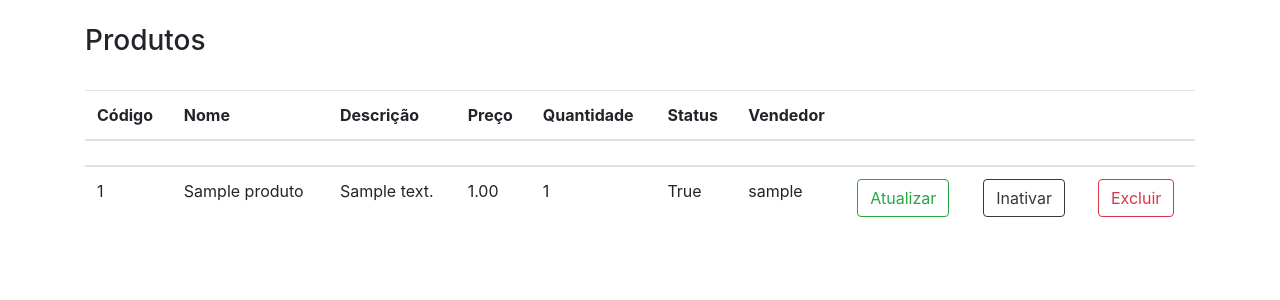
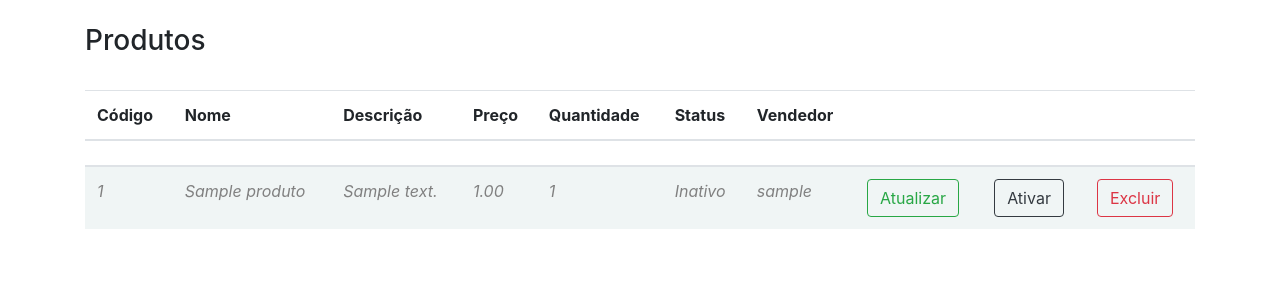
Before and after one commit to vaniapatriciab/desafio_luiza_code, a Django app: page / in a window 1280 px wide. Shown: the part 176-476 px from the top of the page. Run offline with Django 3.2, Linux system fonts and the light colour scheme; tables that the repository leaves empty hold one stand-in row (values such as "Sample post").

Commit message:
Aparecer quando é inativo
Layout do index

```diff
--- a/luiza_code/lu_marketplace/templates/lu_marketplace/index.html
+++ b/luiza_code/lu_marketplace/templates/lu_marketplace/index.html
@@ -5,6 +5,14 @@
     </br>
     <h3>Produtos</h3>
     </br>
+
+    <style>
+        .inativo {
+          color: gray;
+          font-style: italic;
+          background-color: #f0f5f5;
+        }
+    </style>
 
     <div class="table-responsive">
         {% if produtos %}
@@ -31,28 +39,52 @@
             </th>
             <td>
                 {% for produto in produtos %}
+
             </td>
 
             <tbody>
-                <td> {{produto.prod_codigo}}</td>
+                {% if produto.prod_inativo %}
+                <td class="inativo"> {{produto.prod_codigo}} </td>
+                <td class="inativo"> {{produto.prod_nome}} </td>
+                <td class="inativo"> {{produto.prod_descricao}} </td>
+                <td class="inativo"> {{produto.prod_preco}} </td>
+                <td class="inativo"> {{produto.prod_qtd}} </td>
+                <td class="inativo"> Inativo</td>
+                <td class="inativo"> {{produto.vend_id}} </td>
+                <td class="inativo"><form class="form-inline my-2 my-lg-0" method="GET">
+                    <button class="btn btn-outline-success my-2 my-sm-0" type="button">Atualizar</button>
+                  </form>
+                </td>
+                <td class="inativo"><form class="form-inline my-2 my-lg-0" method="GET">
+                    <button class="btn btn-outline-dark my-2 my-sm-0" type="button"> Ativar </button>
+                  </form>
+                </td>
+                <td class="inativo"><form class="form-inline my-2 my-lg-0" method="GET">
+                    <button class="btn btn-outline-danger my-2 my-sm-0" type="button">Excluir</button>
+                  </form>
+                </td>
+				{% else %}
+				<td> {{produto.prod_codigo}}</td>
                 <td> {{produto.prod_nome}} </td>
                 <td> {{produto.prod_descricao}} </td>
                 <td> {{produto.prod_preco}} </td>
                 <td> {{produto.prod_qtd}} </td>
-                <td> {{produto.prod_inativo}}</td>
+                <td> Ativo</td>
                 <td> {{produto.vend_id}} </td>
                 <td><form class="form-inline my-2 my-lg-0" method="GET">
-                    <button class="btn btn-outline-success my-2 my-sm-0" type="submit">Atualizar</button>
+                    <button class="btn btn-outline-success my-2 my-sm-0" type="button">Atualizar</button>
                   </form>
                 </td>
                 <td><form class="form-inline my-2 my-lg-0" method="GET">
-                    <button class="btn btn-outline-dark my-2 my-sm-0" type="submit">Inativar</button>
+                    <button class="btn btn-outline-dark my-2 my-sm-0" type="button">Inativar</button>
                   </form>
                 </td>
                 <td><form class="form-inline my-2 my-lg-0" method="GET">
-                    <button class="btn btn-outline-danger my-2 my-sm-0" type="submit">Excluir</button>
+                    <button class="btn btn-outline-danger my-2 my-sm-0" type="button">Excluir</button>
                   </form>
                 </td>
+				{% endif %}
+
 
             {% endfor %}
             </tbody>
```
